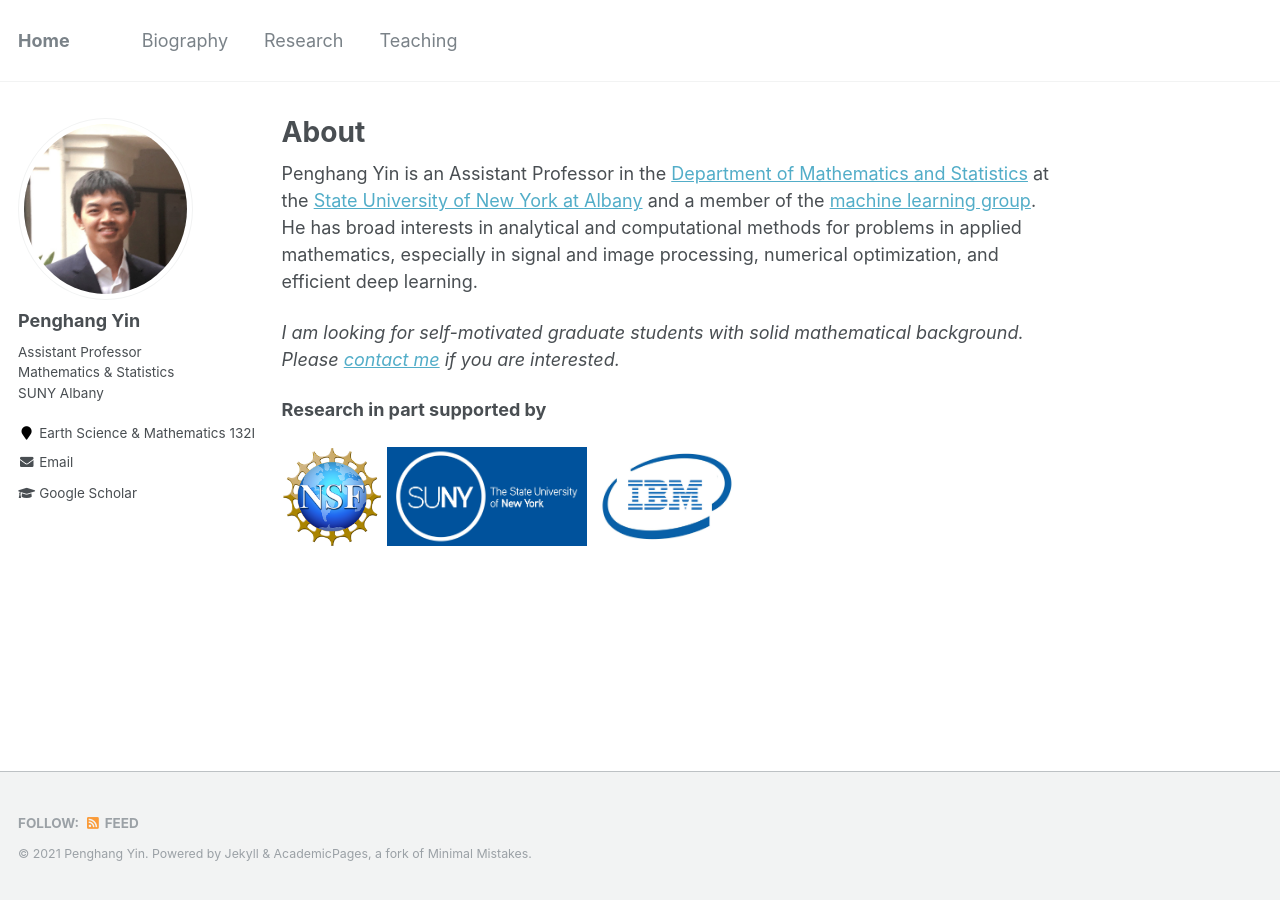
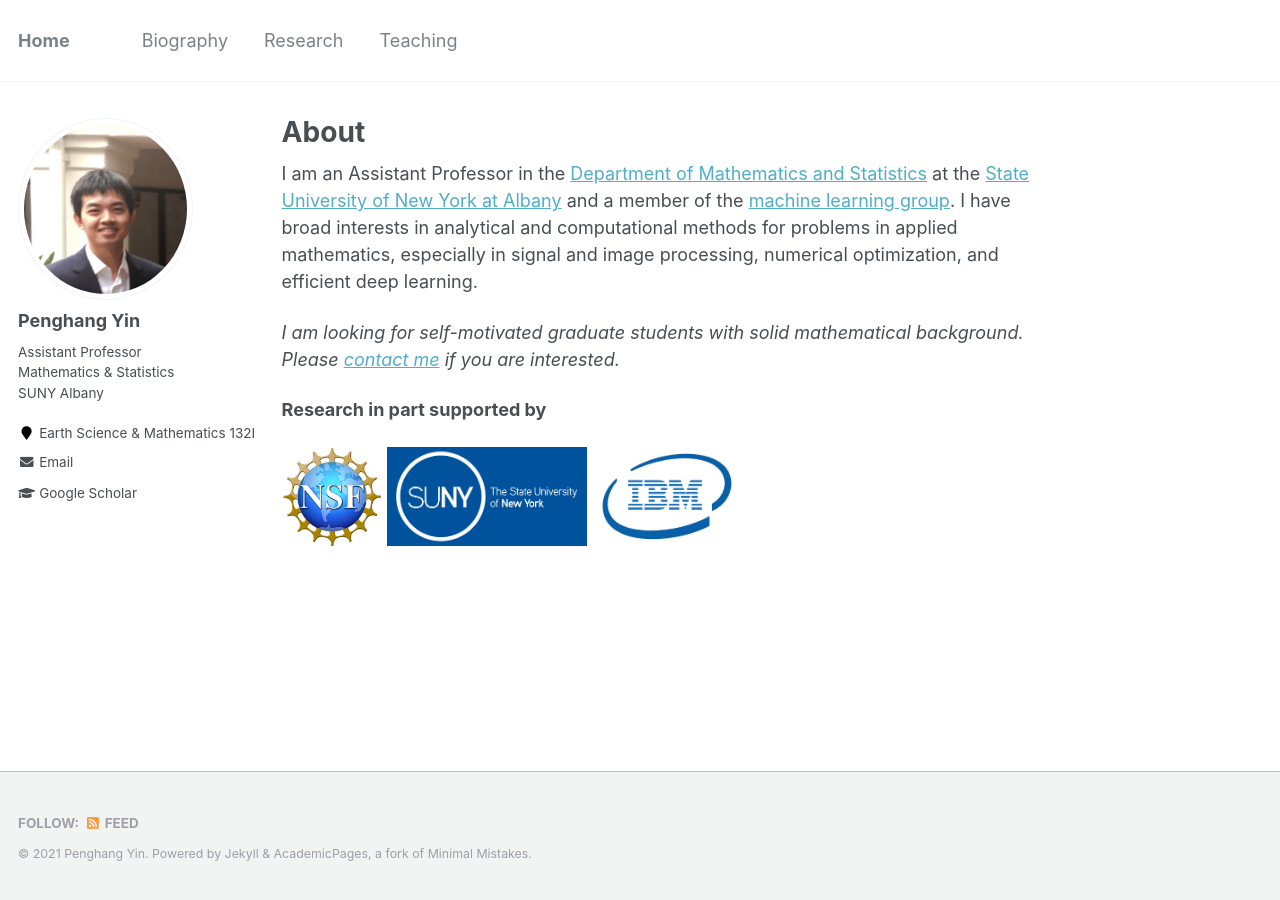
Before and after one commit to yin-penghang/yin-penghang.github.io, a Jekyll site: the page built from _pages/about.md, in a window 1280 px wide. Built offline with Jekyll 4.4.1, drawn with Linux system fonts in a browser that asks for light colours.

Commit message:
Update about.md

```diff
--- a/_pages/about.md
+++ b/_pages/about.md
@@ -8,7 +8,7 @@
   - /about.html
 ---
 
-Penghang Yin is an Assistant Professor in the [Department of Mathematics and Statistics](https://www.albany.edu/math) at the [State University of New York at Albany](https://www.albany.edu/) and a member of the [machine learning group](https://sites.google.com/view/mlualbany). He has broad interests in analytical and computational methods for problems in applied mathematics, especially in signal and image processing, numerical optimization, and efficient deep learning.
+I am an Assistant Professor in the [Department of Mathematics and Statistics](https://www.albany.edu/math) at the [State University of New York at Albany](https://www.albany.edu/) and a member of the [machine learning group](https://sites.google.com/view/mlualbany). I have broad interests in analytical and computational methods for problems in applied mathematics, especially in signal and image processing, numerical optimization, and efficient deep learning.
 
 
 *I am looking for self-motivated graduate students with solid mathematical background. Please [contact me](mailto:pyin@albany.edu) if you are interested.*
```
